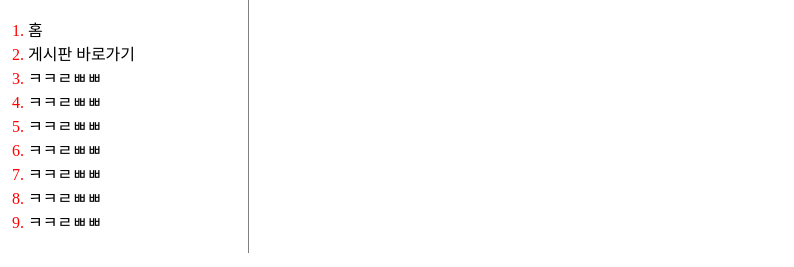
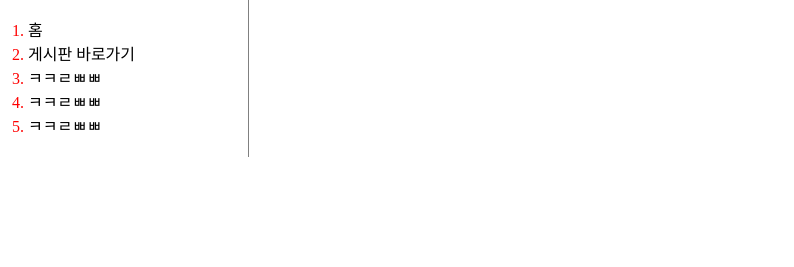
Before and after one commit to moony564/minecoding_hompage, a plain HTML site: page index.html in a window 1280 px wide. Shown: the part 117-384 px from the top of the page, without its empty margins (0-794 px from the left). Drawn offline with Linux system fonts and the light colour scheme.

Commit message:
Update index.html

```diff
--- a/index.html
+++ b/index.html
@@ -31,15 +31,11 @@
 <body>
     <h1 class="page-header">마딩사이트</h1>
     <ol>
-        <li><a href="index.html" class="link">홈</a></li>
-        <li><a href="index.html" class="link">게시판 바로가기</a></li>
-        <li><a href="index.html" class="link">ㅋㅋㄹㅃㅃ</a></li>
-        <li><a href="index.html" class="link">ㅋㅋㄹㅃㅃ</a></li>
-        <li><a href="index.html" class="link">ㅋㅋㄹㅃㅃ</a></li>
-        <li><a href="index.html" class="link">ㅋㅋㄹㅃㅃ</a></li>
-        <li><a href="index.html" class="link">ㅋㅋㄹㅃㅃ</a></li>
-        <li><a href="index.html" class="link">ㅋㅋㄹㅃㅃ</a></li>
-        <li><a href="index.html" class="link">ㅋㅋㄹㅃㅃ</a></li>
+        <li><a href="index.html" class="link" onclick="alert('현제 계신곳이 이곳입니다.')">홈</a></li>
+        <li><a href="index.html" class="link" onclick="alert('개발중입니다.')">게시판 바로가기</a></li>
+        <li><a href="index.html" class="link" onclick="alert('개발중입니다.')">ㅋㅋㄹㅃㅃ</a></li>
+        <li><a href="index.html" class="link" onclick="alert('개발중입니다.')">ㅋㅋㄹㅃㅃ</a></li>
+        <li><a href="index.html" class="link" onclick="alert('개발중입니다.')">ㅋㅋㄹㅃㅃ</a></li>
     </ol>
 
 
```
